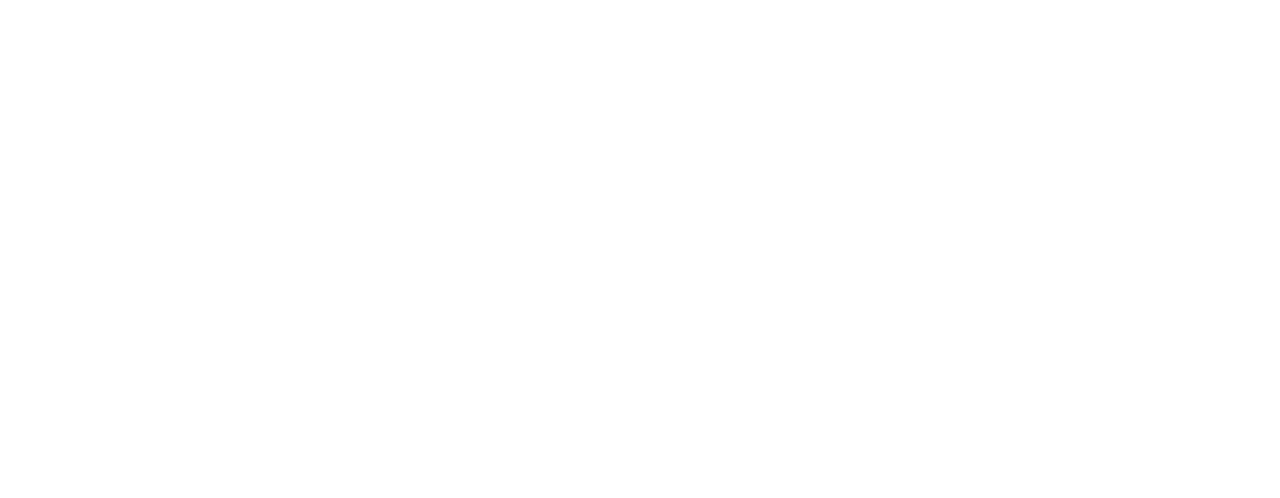
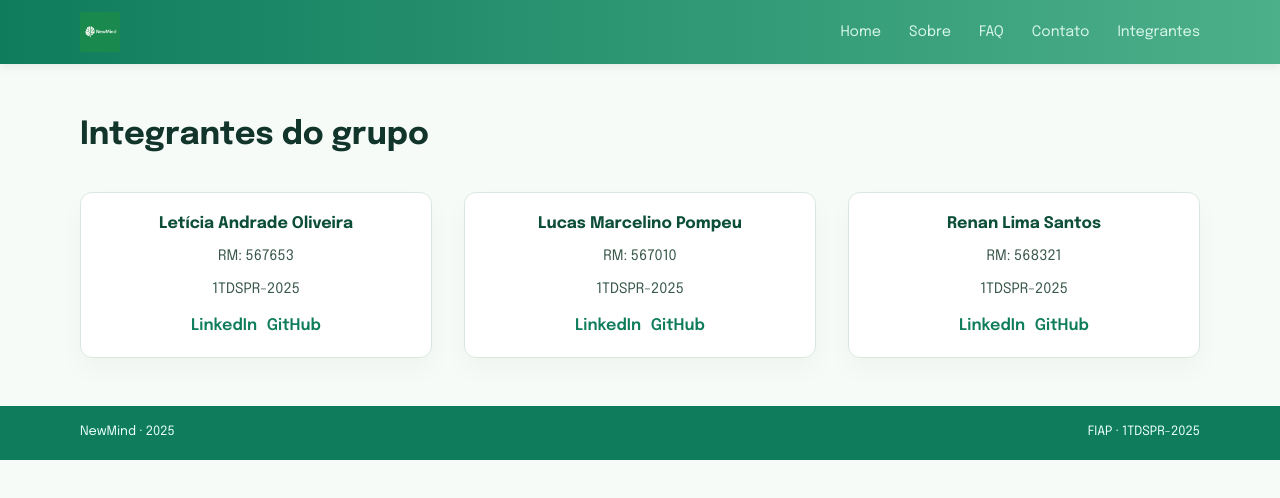
Before and after one commit to Laoliveira27/newmind-front, a plain HTML site: page integrantes.html in a window 1280 px wide. Drawn offline with Linux system fonts and the light colour scheme.

Commit message:
Criado página Integrantes e ajustes css da página

```diff
--- a/css/style.css
+++ b/css/style.css
@@ -1,4 +1,4 @@
-/* RESET SIMPLES */
+
 * {
   margin: 0;
   padding: 0;
@@ -18,13 +18,13 @@ body {
   line-height: 1.5;
 }
 
-/* CONTAINER */
+
 .container {
   width: min(1120px, 92%);
   margin: 0 auto;
 }
 
-/* HEADER */
+
 .header {
   position: sticky;
   top: 0;
@@ -73,7 +73,6 @@ body {
   text-decoration: underline;
 }
 
-/* HERO */
 .hero {
   background: linear-gradient(to bottom, #e9f6f0, #f6fbf8);
   padding: 3.5rem 0 3rem;
@@ -246,7 +245,7 @@ body {
   font-size: 0.9rem;
 }
 
-/* LISTAS */
+
 .list {
   list-style: none;
   margin-top: 0.5rem;
@@ -268,7 +267,6 @@ body {
   color: #0f7c5c;
 }
 
-/* HIGHLIGHT BOX */
 .highlight-box {
   background: #ffffff;
   border-radius: 12px;
@@ -277,7 +275,6 @@ body {
   box-shadow: 0 10px 24px rgba(0, 0, 0, 0.03);
 }
 
-/* CONTATO */
 .contato p {
   margin-bottom: 0.75rem;
 }
@@ -296,7 +293,7 @@ body {
   font-size: 0.8rem;
 }
 
-/* RESPONSIVO */
+
 @media (max-width: 900px) {
   .hero-content,
   .section-grid {
@@ -340,3 +337,41 @@ body {
     text-align: center;
   }
 }
+
+.integrantes {
+  display: grid;
+  grid-template-columns: repeat(3, minmax(0, 1fr));
+  gap: 2rem;
+  margin-top: 2rem;
+}
+
+.integrante-card {
+  text-align: center;
+  padding: 1.2rem 1.3rem;
+}
+
+.foto-integrante {
+  width: 120px;
+  height: 120px;
+  border-radius: 50%;
+  object-fit: cover;
+  margin-bottom: 0.8rem;
+  border: 3px solid #0f7c5c;
+}
+
+.links-integrante {
+  margin-top: 0.8rem;
+  display: flex;
+  justify-content: center;
+  gap: 0.6rem;
+}
+
+.links-integrante a {
+  text-decoration: none;
+  color: #0f7c5c;
+  font-weight: 600;
+}
+
+.links-integrante a:hover {
+  text-decoration: underline;
+}
--- a/integrantes.html
+++ b/integrantes.html
@@ -0,0 +1,79 @@
+<!DOCTYPE html>
+<html lang="pt-br">
+<head>
+  <meta charset="UTF-8" />
+  <meta name="viewport" content="width=device-width, initial-scale=1.0" />
+  <title>NewMind – Integrantes</title>
+
+  <link rel="preconnect" href="https://fonts.googleapis.com" />
+  <link rel="preconnect" href="https://fonts.gstatic.com" crossorigin />
+  <link
+    href="https://fonts.googleapis.com/css2?family=Epilogue:wght@300;400;500;600;700&display=swap"
+    rel="stylesheet"
+  />
+
+  <link rel="stylesheet" href="./css/style.css" />
+</head>
+<body>
+  <header class="header">
+    <div class="container header-content">
+      <div class="logo-area">
+        <img src="./LogoNewMind.png" alt="Logo NewMind" class="logo" />
+      </div>
+
+      <nav class="nav">
+        <a href="index.html">Home</a>
+        <a href="sobre.html">Sobre</a>
+        <a href="faq.html">FAQ</a>
+        <a href="contato.html">Contato</a>
+        <a href="integrantes.html" class="active">Integrantes</a>
+      </nav>
+    </div>
+  </header>
+
+  <main class="section">
+    <div class="container">
+      <h1 class="page-title">Integrantes do grupo</h1>
+
+      <div class="cards integrantes">
+        <article class="card integrante-card">
+          <h3>Letícia Andrade Oliveira</h3>
+          <p>RM: 567653</p>
+          <p>1TDSPR-2025</p>
+          <div class="links-integrante">
+            <a href="https://www.linkedin.com/in/leticia-andrade-oliveira-/" target="_blank">LinkedIn</a>
+            <a href="https://github.com/Laoliveira27" target="_blank">GitHub</a>
+          </div>
+        </article>
+
+        <article class="card integrante-card">
+          <h3>Lucas Marcelino Pompeu</h3>
+          <p>RM: 567010</p>
+          <p>1TDSPR-2025</p>
+          <div class="links-integrante">
+            <a href="#" target="_blank">LinkedIn</a>
+            <a href="#" target="_blank">GitHub</a>
+          </div>
+        </article>
+
+        <article class="card integrante-card">
+          <h3>Renan Lima Santos</h3>
+          <p>RM: 568321</p>
+          <p>1TDSPR-2025</p>
+          <div class="links-integrante">
+            <a href="https://www.linkedin.com/in/renanlimasantos?utm_source=share&utm_campaign=share_via&utm_content=profile&utm_medium=ios_app" target="_blank">LinkedIn</a>
+            <a href="#" target="_blank">GitHub</a>
+          </div>
+        </article>
+      </div>
+    </div>
+  </main>
+
+  <footer class="footer">
+    <div class="container footer-content">
+      <span>NewMind · 2025</span>
+      <span>FIAP · 1TDSPR-2025</span>
+    </div>
+  </footer>
+</body>
+</html>
```
Also changed, not shown: index.html (+6 -5 lines), Renan.jpg (added).
